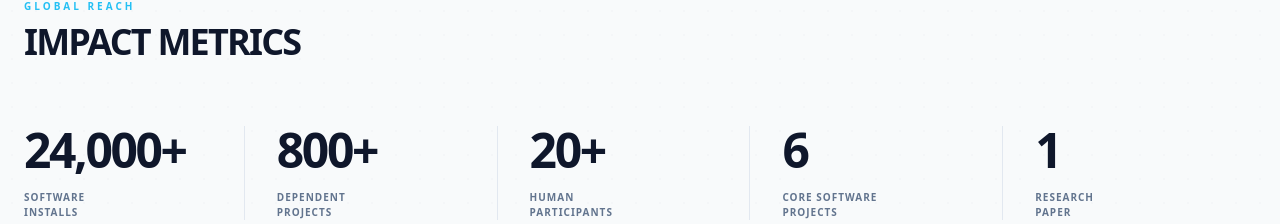
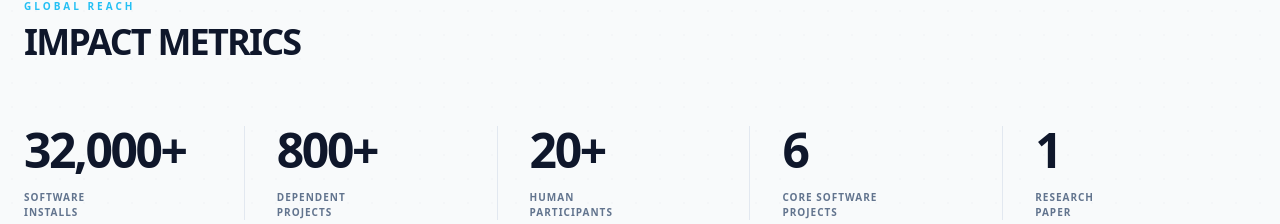
Before and after one commit to open-ug/open-ug.github.io, a Next.js app: page / in a window 1280 px wide. Shown: the part 1795-2019 px from the top of the page. Built offline with nearby package versions, Linux system fonts and the light colour scheme.

Commit message:
ft: add dataset download count to metrics

```diff
--- a/app/metrics.tsx
+++ b/app/metrics.tsx
@@ -1,6 +1,6 @@
 export default function Metrics() {
   const metricsData = [
-    { value: "24,000+", line1: "Software", line2: "Installs" },
+    { value: "32,000+", line1: "Software", line2: "Installs" },
     { value: "800+", line1: "Dependent", line2: "Projects" },
     { value: "20+", line1: "Human", line2: "Participants" },
     { value: "6", line1: "Core Software", line2: "Projects" },
```
